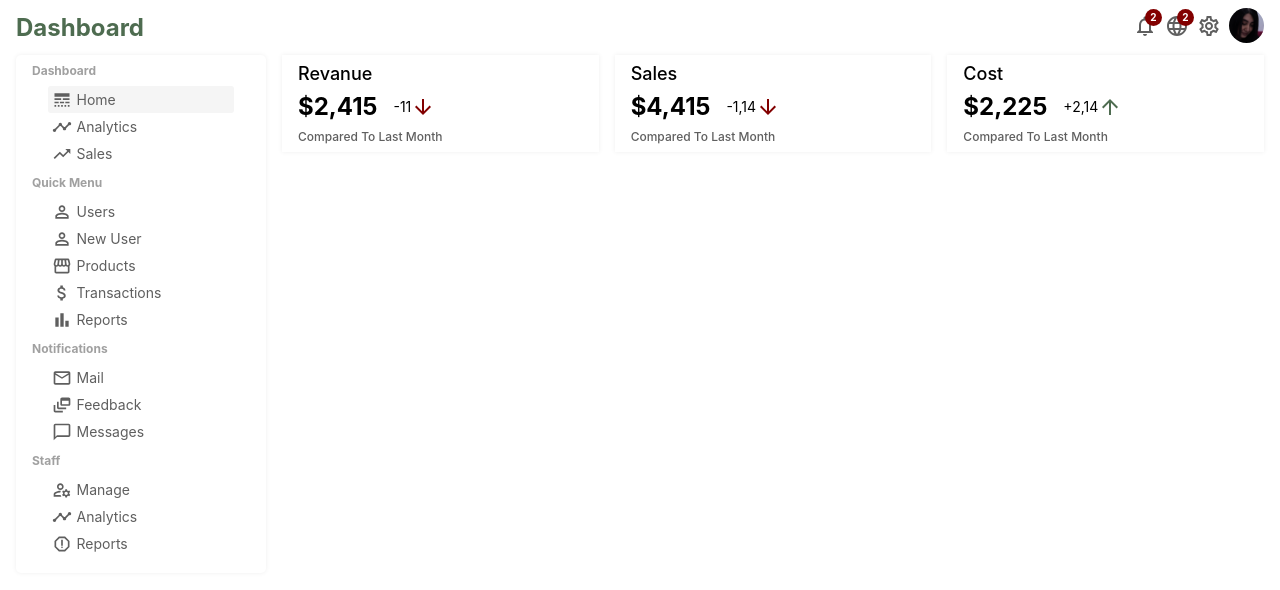
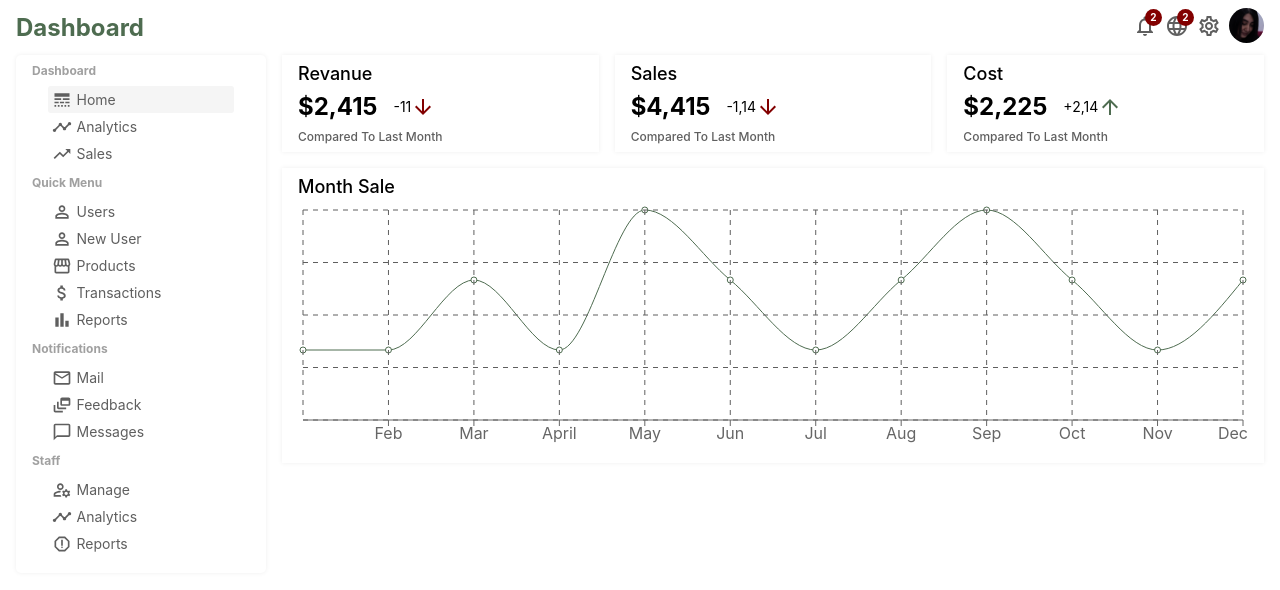
Before and after one commit to golsh1d/react-cms, a React (Create React App) app: page / in a window 1280 px wide. Shown: the top 590 px of the page. Built offline with nearby package versions, Linux system fonts and the light colour scheme.

Commit message:
add chart component to home page

```diff
--- a/package.json
+++ b/package.json
@@ -12,7 +12,9 @@
     "react": "^17.0.0",
     "react-dom": "^17.0.0",
     "react-router-dom": "^6.2.1",
-    "react-scripts": "5.0.1"
+    "react-scripts": "5.0.1",
+    "rechart": "^0.0.1",
+    "recharts": "^2.15.0"
   },
   "scripts": {
     "start": "react-scripts start",
--- /dev/null
+++ b/src/Components/Chart/Chart.css
@@ -0,0 +1,13 @@
+.chart{
+    width: 100%;
+    height: min-content;
+    padding: 8px 16px;
+    margin: 16px 0;
+    box-shadow: 0px 0px 5px 0px #efefef;
+}
+
+.chart-title {
+    font-size: 18px;
+    font-weight: 500;
+    margin-bottom: 8px;
+}
--- /dev/null
+++ b/src/Components/Chart/Chart.js
@@ -0,0 +1,41 @@
+import React from "react";
+import "./Chart.css";
+import {
+  LineChart,
+  Line,
+  CartesianGrid,
+  XAxis,
+  Tooltip,
+  ResponsiveContainer,
+} from "recharts";
+
+export default function Chart() {
+  const data = [
+    { month: "Jan", sale: 100 },
+    { month: "Feb", sale: 100 },
+    { month: "Mar", sale: 200 },
+    { month: "April", sale: 100 },
+    { month: "May", sale: 300 },
+    { month: "Jun", sale: 200 },
+    { month: "Jul", sale: 100 },
+    { month: "Aug", sale: 200 },
+    { month: "Sep", sale: 300 },
+    { month: "Oct", sale: 200 },
+    { month: "Nov", sale: 100 },
+    { month: "Dec", sale: 200 },
+  ];
+
+  return (
+    <div className="chart">
+      <div className="chart-title">Month Sale</div>
+      <ResponsiveContainer width="100%" height={250} className="chart-wrapper">
+        <LineChart data={data}>
+          <Line type="monotone" dataKey="sale" stroke="#4E6C50" />
+          <CartesianGrid stroke="#5f5f5f" strokeDasharray="5 5" />
+          <XAxis dataKey="month" />
+          <Tooltip />
+        </LineChart>
+      </ResponsiveContainer>
+    </div>
+  );
+}
--- a/src/Pages/Home/Home.js
+++ b/src/Pages/Home/Home.js
@@ -1,11 +1,13 @@
 import React from 'react'
 import "./Home.css"
 import Features from '../../Components/Features/Features'
+import Chart from '../../Components/Chart/Chart'
 
 export default function Home() {
   return (
     <>
       <Features/>
+      <Chart/>
     </>
   )
 }
```
Also changed, not shown: 1 other file (tests, documents, lock files or other folders).
